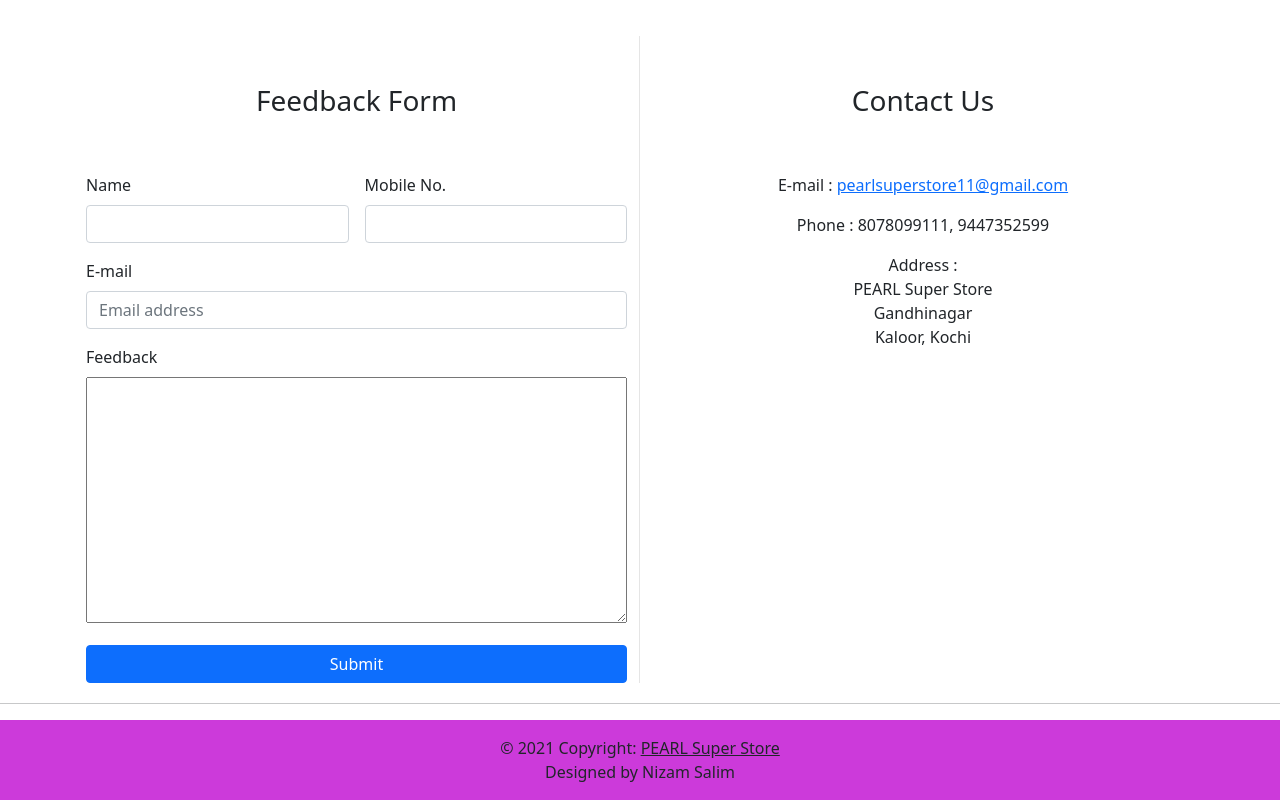
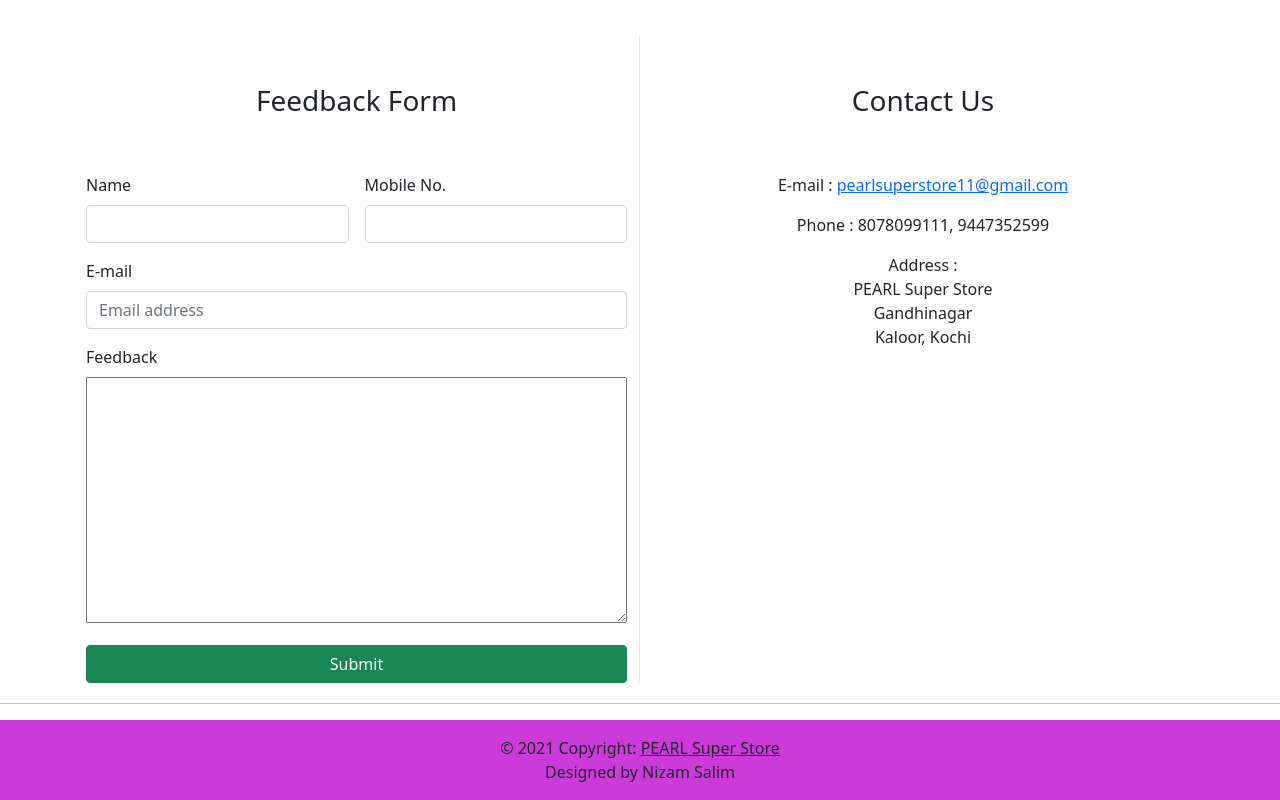
Before and after one commit to nizamsalim/pearlss, a plain HTML site: page index.html in a window 1280 px wide. Shown: the part 3528-4328 px from the top of the page. Drawn offline with nearby package versions, Linux system fonts and the light colour scheme.

Commit message:
'submit-button-colour-change'

```diff
--- a/index.html
+++ b/index.html
@@ -277,7 +277,7 @@
 
               </div>
               <div class="col-12">
-                <input type="submit" class="btn btn-primary w-100" id="submit-button" value="Submit">
+                <input type="submit" class="btn btn-success w-100" id="submit-button" value="Submit">
                 <a href="https://rzp.io/l/C9m8mYRRW" class="btn btn-success w-100 mt-3 d-none">Register Now</a>
 
               </div>
```
